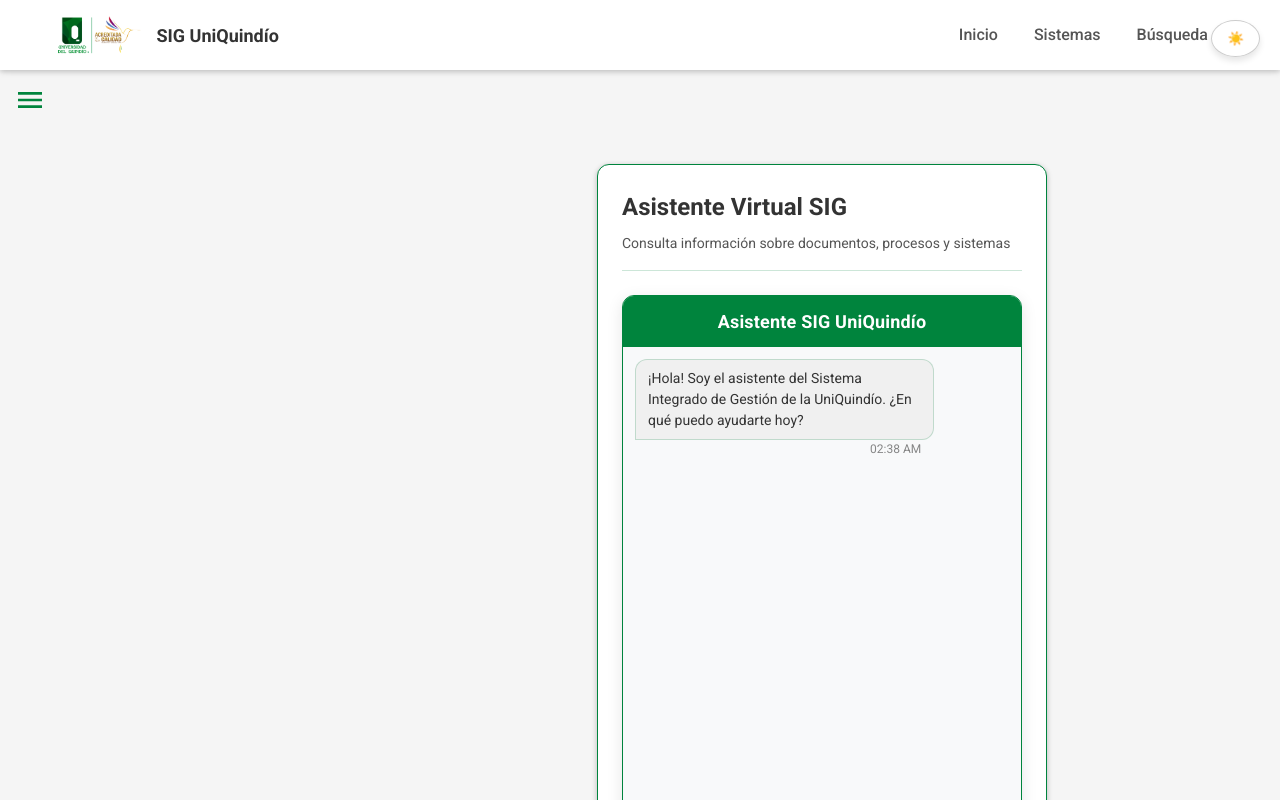
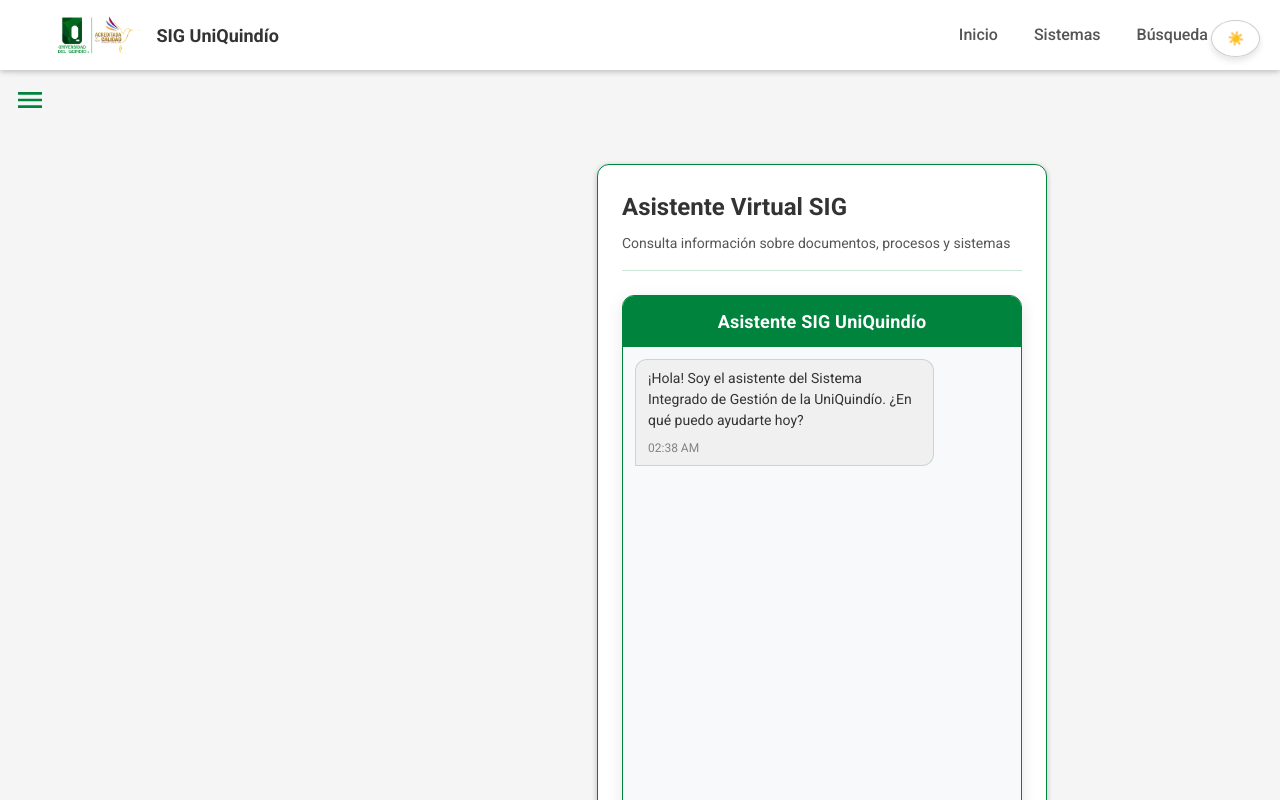
Before and after one commit to Luisosky/Chatbot-SIG-Uniquindio, a React (Create React App) app in the folder frontend/: page /chat in a window 1280 px wide. Shown: the top 800 px of the page. Built offline with nearby package versions, Linux system fonts and the light colour scheme.

Commit message:
feat: Cambios front al chat, creación de carpetas faltantes para el back

```diff
--- a/frontend/src/components/Chat/ChatWidget.css
+++ b/frontend/src/components/Chat/ChatWidget.css
@@ -165,14 +165,6 @@
   font-size: var(--font-size-sm);
 }
 
-.user .message-content {
-  /* Azul oscuro institucional para mensajes del usuario */
-  background-color: var(--uniquindio-dark-blue);
-  color: var(--uniquindio-white);
-  align-self: flex-end;
-  margin-left: auto;
-  border-bottom-right-radius: 5px;
-}
 
 .bot .message-content {
   /* Fondo claro para mensajes del bot */
@@ -194,8 +186,7 @@
 .message-time {
   font-size: 0.75rem;
   color: var(--text-secondary);
-  position: absolute;
-  bottom: -1.2rem;
+  margin-top: 8px;
   right: var(--space-sm);
 }
 
```
